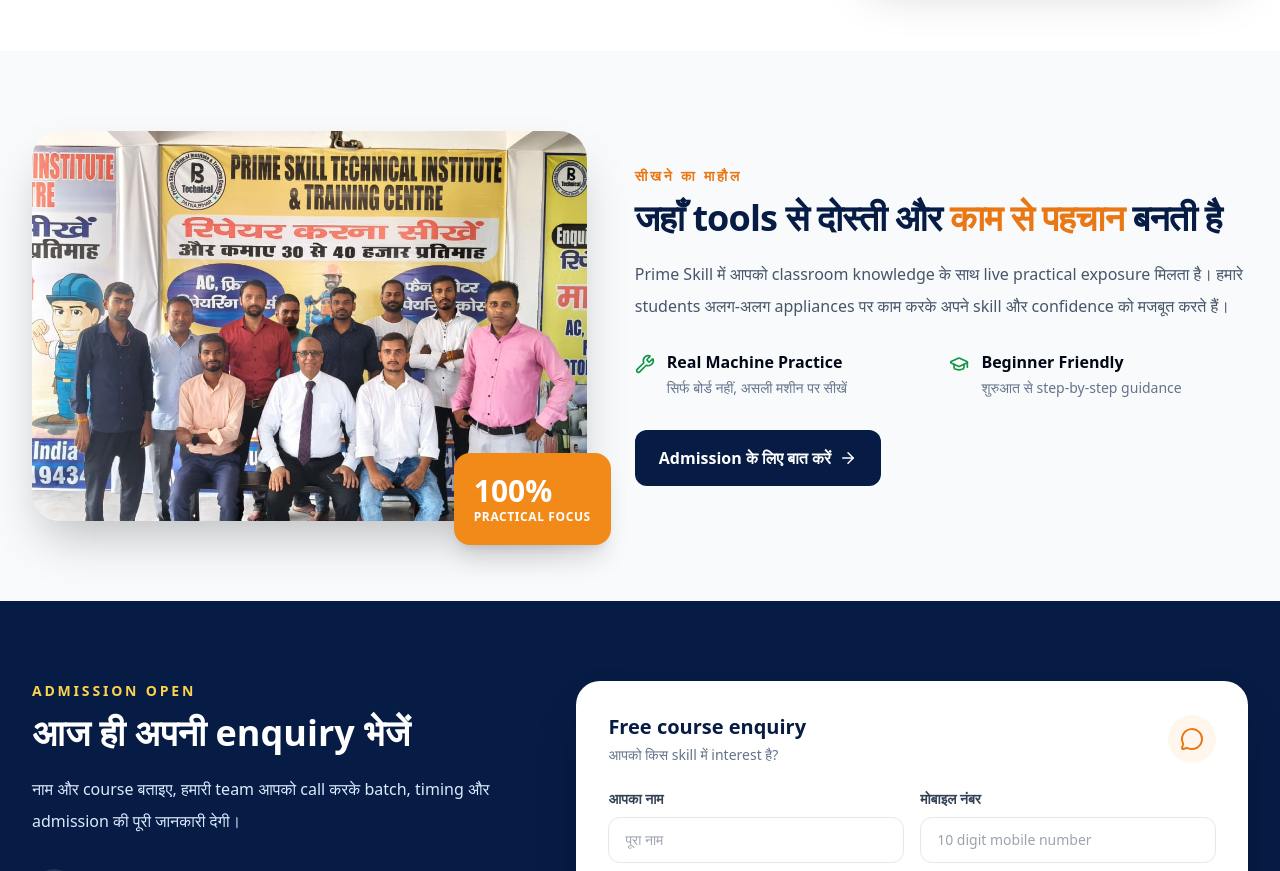
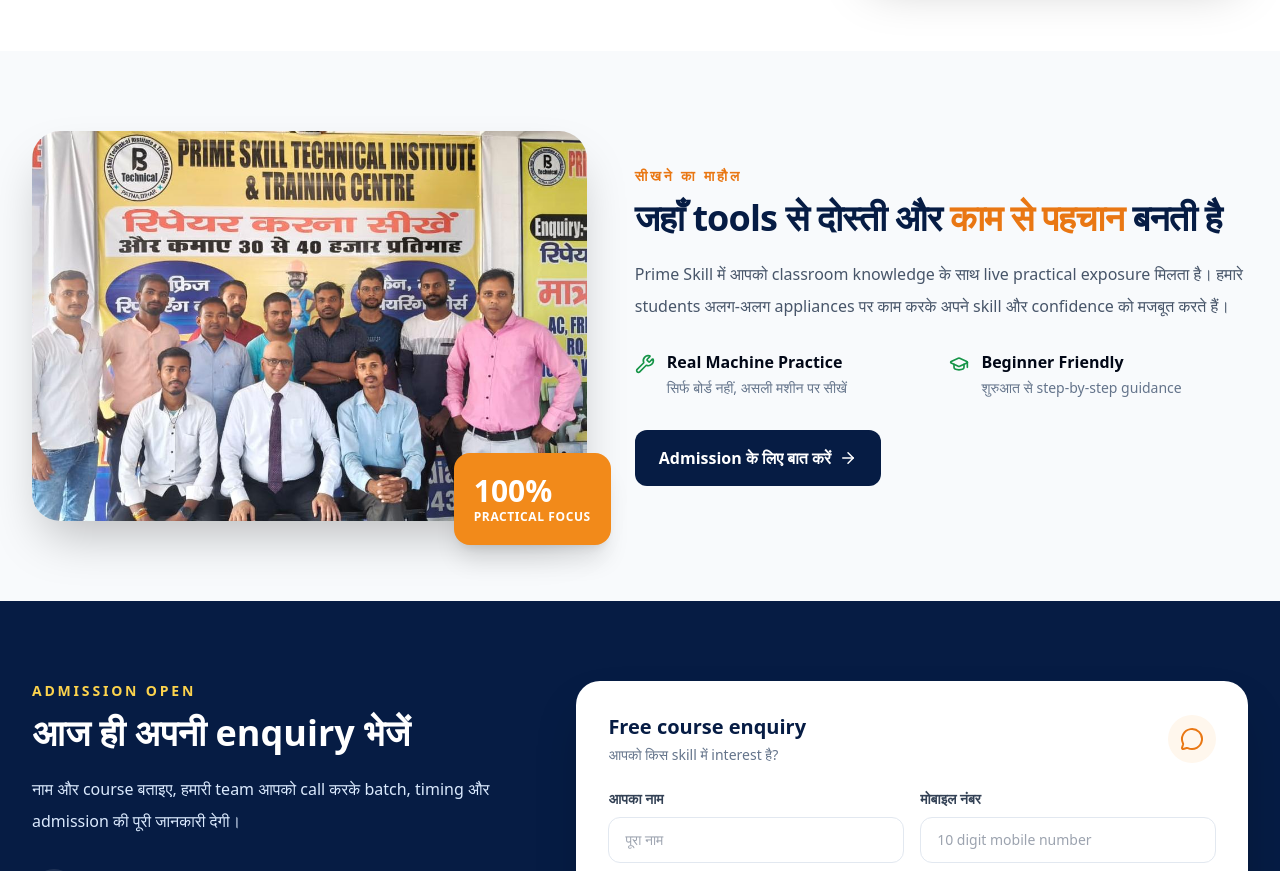
Before and after one commit to dharmsha/primeskill, a Next.js app: page / in a window 1280 px wide. Shown: the part 2440-3311 px from the top of the page. Built offline with nearby package versions, Linux system fonts and the light colour scheme.

Commit message:
first commit

```diff
--- a/app/page.js
+++ b/app/page.js
@@ -31,7 +31,7 @@ import {
 const ASSETS = {
   hero: "/images/logopr.jpg",
   courses: "/images/courses.jpg",
-  training: "/images/gallery1.jpg",
+  training: "/images/galeery2.jpeg",
 };
 
 // ---------- CONSTANTS ----------
```
Also changed, not shown: public/images/galeery2.jpeg (added).
